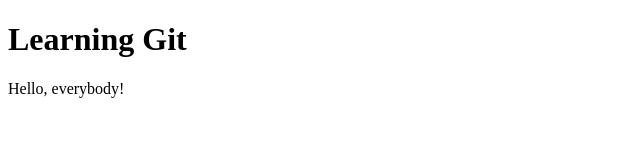
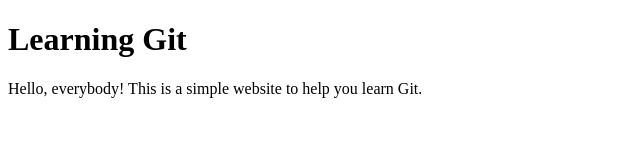
Before and after one commit to cleclaire00/learning-git, a plain HTML site: page index.html in a window 1280 px wide. Shown: the whole page, without its empty margins (0-640 px from the left). Drawn offline with Linux system fonts and the light colour scheme.

Commit message:
Add simple website description

```diff
--- a/index.html
+++ b/index.html
@@ -7,6 +7,6 @@
 </head>
 <body>
     <h1>Learning Git</h1>
-    <p>Hello, everybody!</p>
+    <p>Hello, everybody! This is a simple website to help you learn Git.</p>
 </body>
 </html>
```
